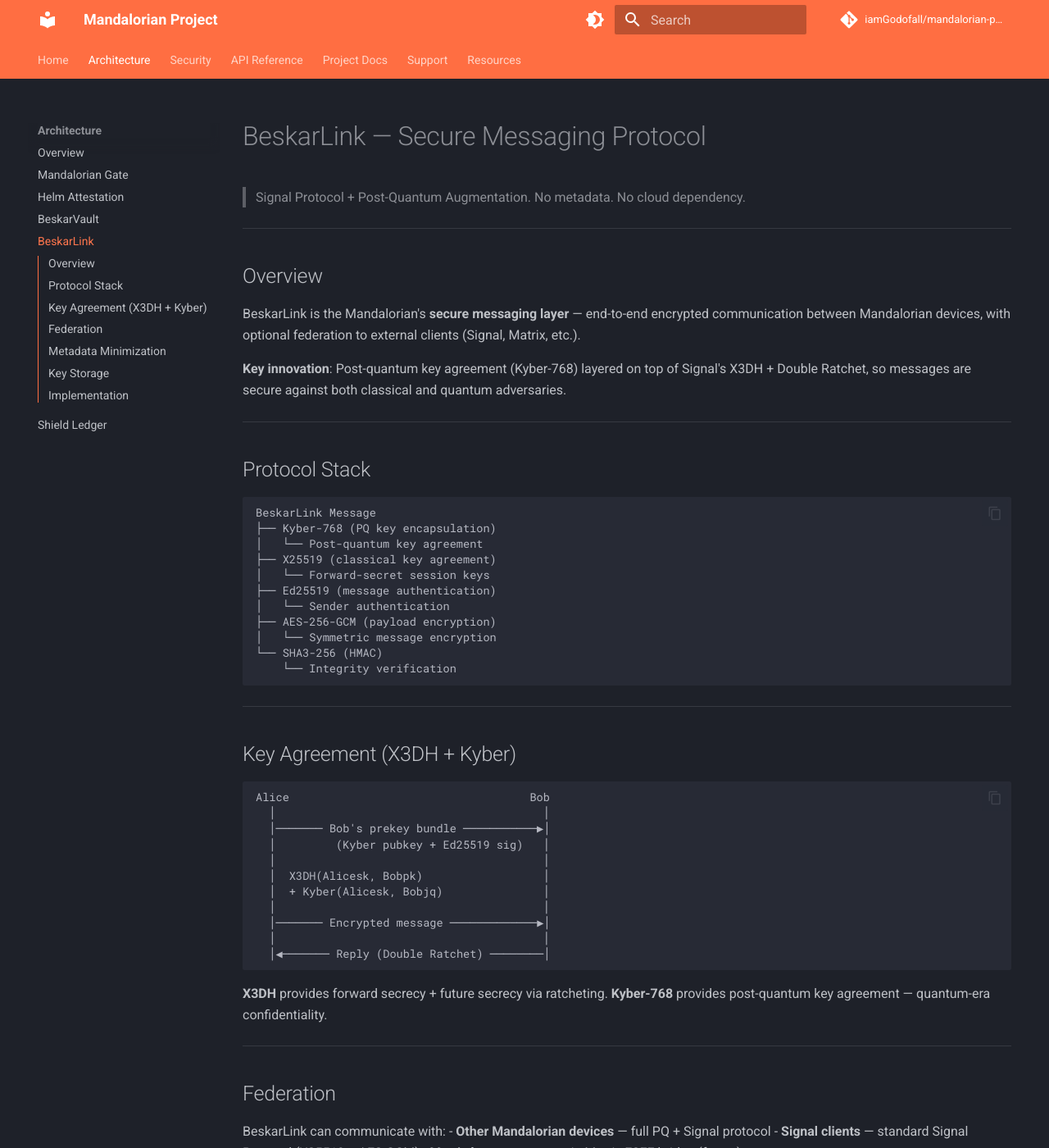
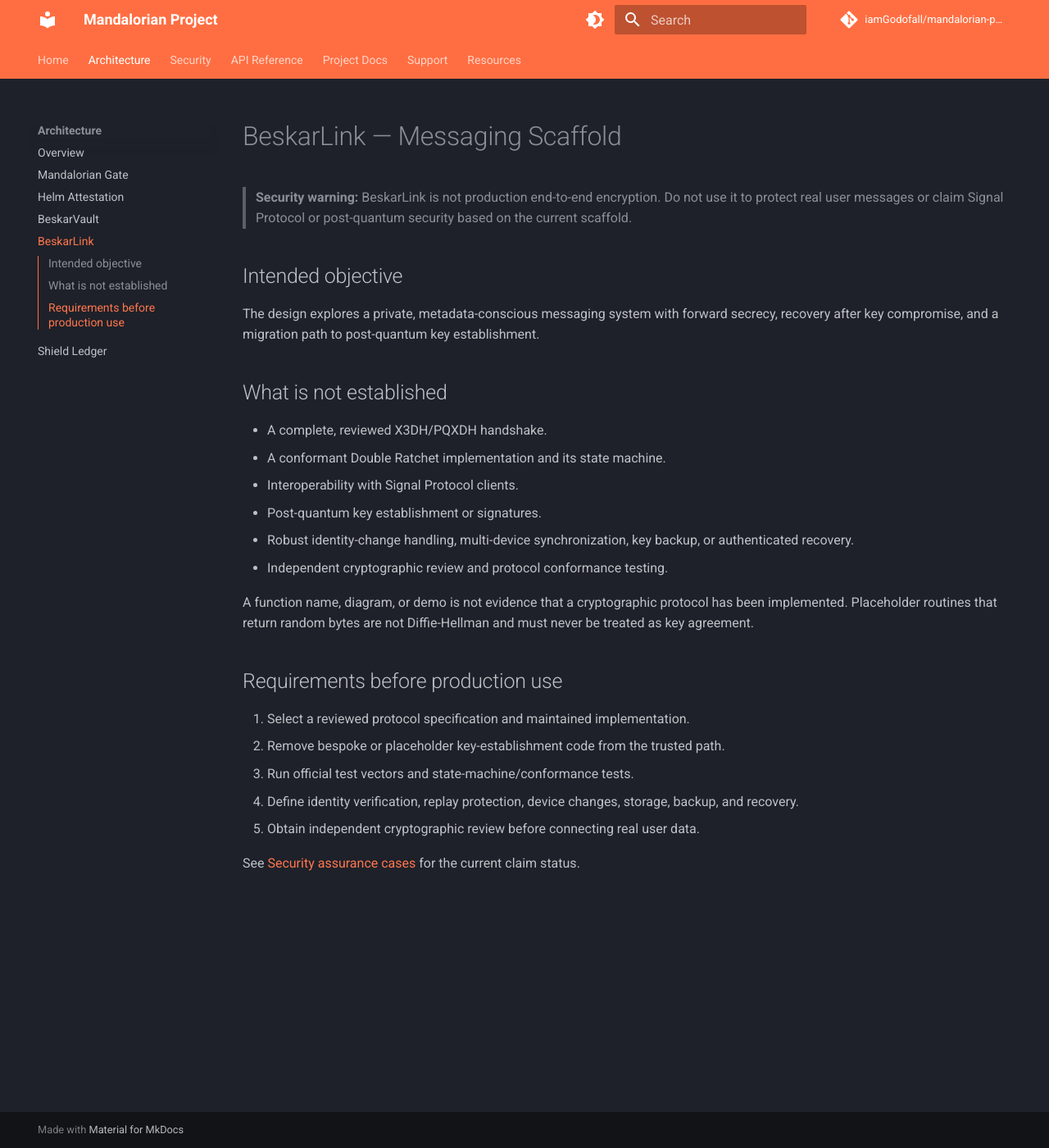
Before and after one commit to iamGodofall/mandalorian-project, an MkDocs documentation site: the page built from docs/architecture/link.md, in a window 1280 px wide and 1400 px high. Shown: the whole window at 82% size. Built offline with MkDocs 1.6.1 and Material for MkDocs 9.7.7, drawn with Linux system fonts in a browser that asks for light colours; comment, search, counter and statistics services are not loaded; some of the changed text lies outside the part shown.

Commit message:
Align architecture documentation with current implementation evidence

````diff
--- a/docs/architecture/link.md
+++ b/docs/architecture/link.md
@@ -1,94 +1,28 @@
-# BeskarLink — Secure Messaging Protocol
+# BeskarLink — Messaging Scaffold
 
-> Signal Protocol + Post-Quantum Augmentation. No metadata. No cloud dependency.
+> **Security warning:** BeskarLink is not production end-to-end encryption. Do not use it to protect real user messages or claim Signal Protocol or post-quantum security based on the current scaffold.
 
----
+## Intended objective
 
-## Overview
+The design explores a private, metadata-conscious messaging system with forward secrecy, recovery after key compromise, and a migration path to post-quantum key establishment.
 
-BeskarLink is the Mandalorian's **secure messaging layer** — end-to-end encrypted communication between Mandalorian devices, with optional federation to external clients (Signal, Matrix, etc.).
+## What is not established
 
-**Key innovation**: Post-quantum key agreement (Kyber-768) layered on top of Signal's X3DH + Double Ratchet, so messages are secure against both classical and quantum adversaries.
+- A complete, reviewed X3DH/PQXDH handshake.
+- A conformant Double Ratchet implementation and its state machine.
+- Interoperability with Signal Protocol clients.
+- Post-quantum key establishment or signatures.
+- Robust identity-change handling, multi-device synchronization, key backup, or authenticated recovery.
+- Independent cryptographic review and protocol conformance testing.
 
----
+A function name, diagram, or demo is not evidence that a cryptographic protocol has been implemented. Placeholder routines that return random bytes are not Diffie-Hellman and must never be treated as key agreement.
 
-## Protocol Stack
+## Requirements before production use
 
-```
-BeskarLink Message
-├── Kyber-768 (PQ key encapsulation)
-│   └── Post-quantum key agreement
-├── X25519 (classical key agreement)
-│   └── Forward-secret session keys
-├── Ed25519 (message authentication)
-│   └── Sender authentication
-├── AES-256-GCM (payload encryption)
-│   └── Symmetric message encryption
-└── SHA3-256 (HMAC)
-    └── Integrity verification
-```
+1. Select a reviewed protocol specification and maintained implementation.
+2. Remove bespoke or placeholder key-establishment code from the trusted path.
+3. Run official test vectors and state-machine/conformance tests.
+4. Define identity verification, replay protection, device changes, storage, backup, and recovery.
+5. Obtain independent cryptographic review before connecting real user data.
 
----
-
-## Key Agreement (X3DH + Kyber)
-
-```
-Alice                                    Bob
-  │                                        │
-  │─────── Bob's prekey bundle ───────────▶│
-  │         (Kyber pubkey + Ed25519 sig)   │
-  │                                        │
-  │  X3DH(Alicesk, Bobpk)                  │
-  │  + Kyber(Alicesk, Bobjq)               │
-  │                                        │
-  │─────── Encrypted message ─────────────▶│
-  │                                        │
-  │◀─────── Reply (Double Ratchet) ────────│
-```
-
-**X3DH** provides forward secrecy + future secrecy via ratcheting.
-**Kyber-768** provides post-quantum key agreement — quantum-era confidentiality.
-
----
-
-## Federation
-
-BeskarLink can communicate with:
-- **Other Mandalorian devices** — full PQ + Signal protocol
-- **Signal clients** — standard Signal Protocol (X25519 + AES-GCM)
-- **Matrix homeservers** — via Matrix E2EE bridge (future)
-
-Federation requires mutual attestation via Helm.
-
----
-
-## Metadata Minimization
-
-BeskarLink **does not log**:
-- Who messaged whom (only local device stores this)
-- When messages were sent (timestamps are encrypted)
-- Message content (end-to-end encrypted)
-
-The only visible metadata is **packet timing** (which can be obscured via padding and decoy traffic).
-
----
-
-## Key Storage
-
-- **Identity keys**: BeskarVault Level 2 (Sovereign)
-- **Prekeys**: BeskarVault Level 1 (High)
-- **Session keys**: BeskarVault Level 0 (Volatile), zeroized on session close
-- **Message keys**: Derived via Double Ratchet, never stored long-term
-
----
-
-## Implementation
-
-| File | Role |
-|------|------|
-| `beskarcore/include/beskar_link.h` | Public API + data structures |
-| `beskarcore/src/beskar_link.c` | Full protocol stack: X3DH, Kyber-768, Double Ratchet, federation |
-
----
-
-*Your messages are yours. Not even we can read them.*
+See [Security assurance cases](../security/ASSURANCE_CASES.md) for the current claim status.
````
